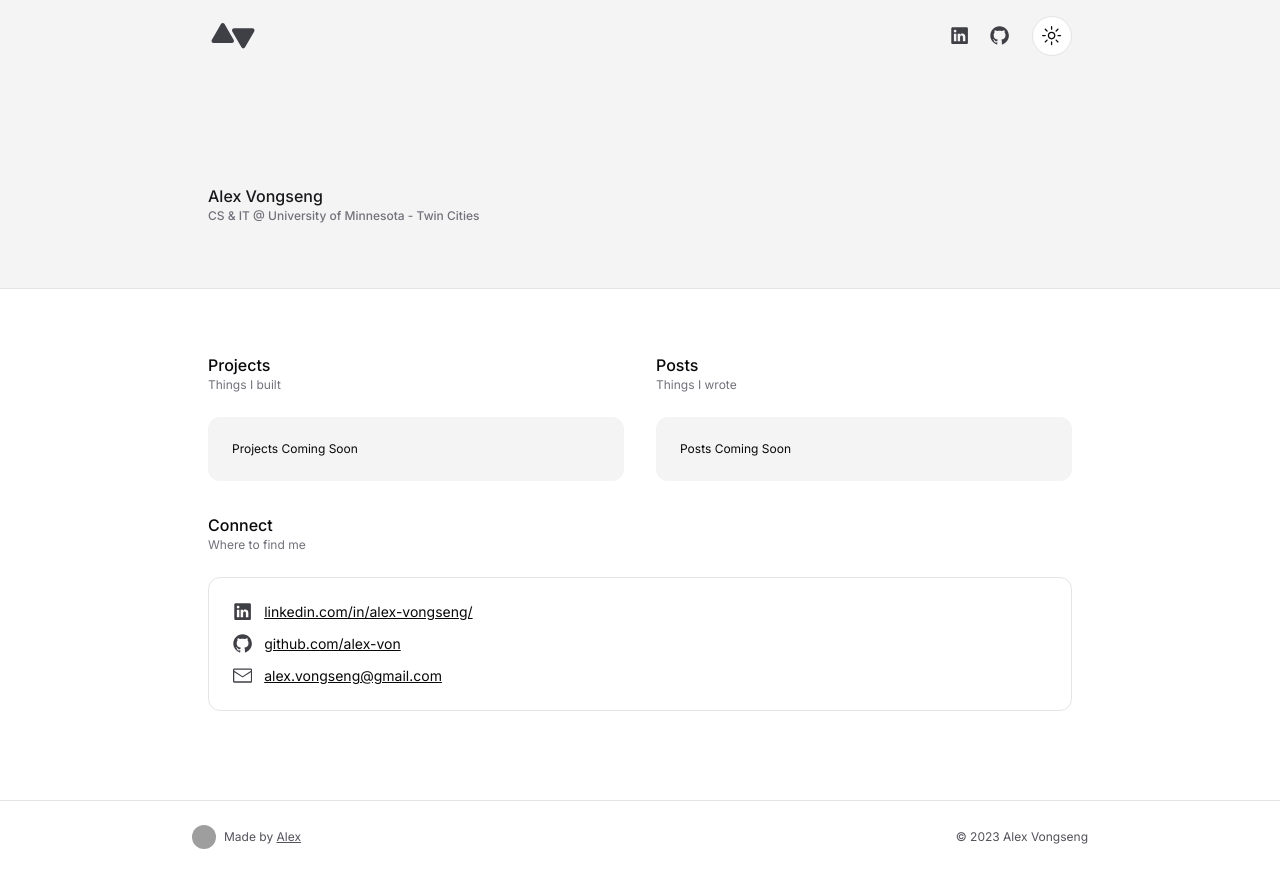
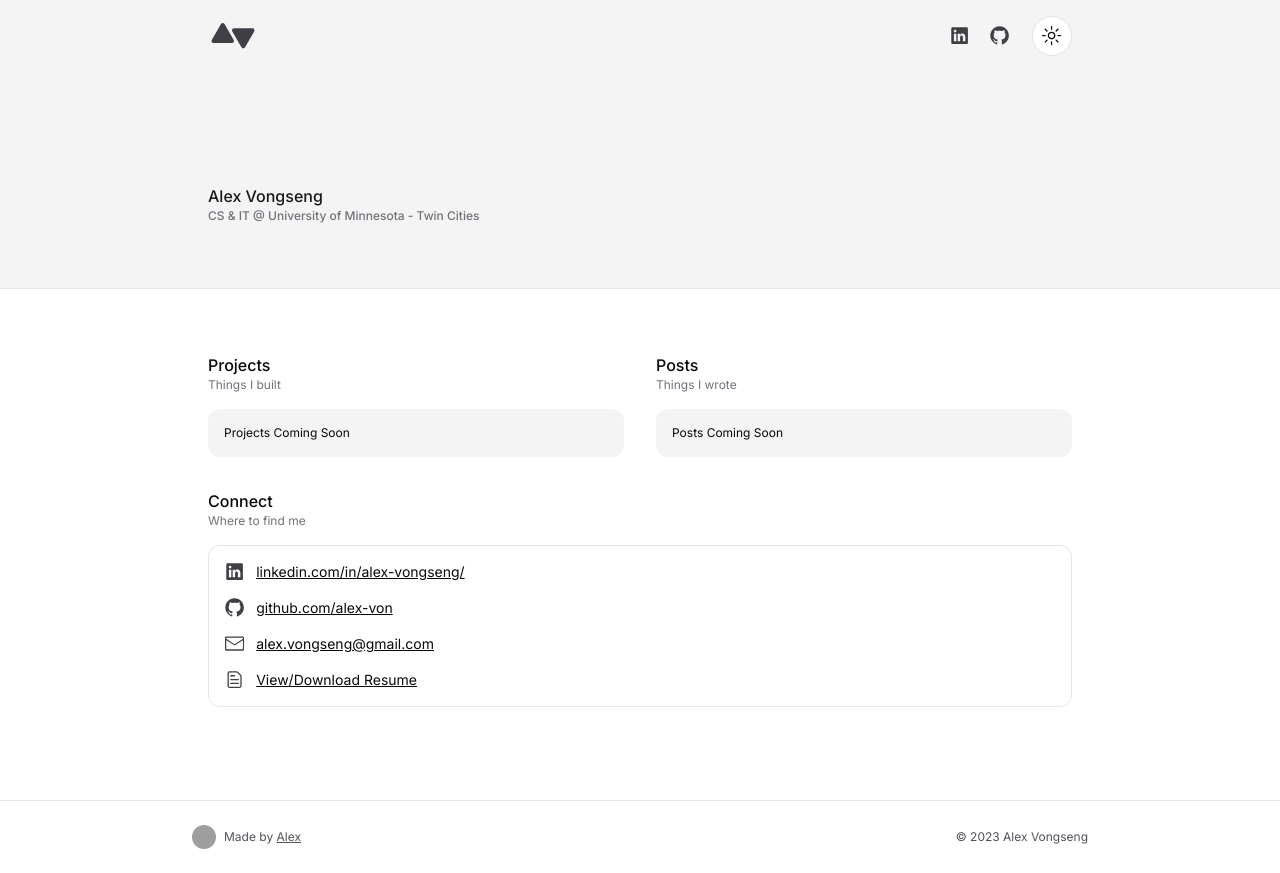
Before and after one commit to alex-von/portfolio, a Next.js app: page / in a window 1280 px wide. Built offline with nearby package versions, Linux system fonts and the light colour scheme; grey boxes are pictures that could not be loaded.

Commit message:
Made changes to spacing and padding

```diff
--- a/components/connect.tsx
+++ b/components/connect.tsx
@@ -1,13 +1,13 @@
-import { GitHubLogoIcon, LinkedInLogoIcon, EnvelopeClosedIcon } from '@radix-ui/react-icons'
+import { GitHubLogoIcon, LinkedInLogoIcon, EnvelopeClosedIcon, FileTextIcon } from '@radix-ui/react-icons'
 
 export const Connect = () => {
     return (
-        <div className="flex flex-col space-y-6 mx-auto p-4 w-full">
+        <div className="flex flex-col space-y-4 mx-auto p-4 w-full">
             <div>
                 <h1 className="font-medium">Connect</h1>
                 <p className="text-xs text-zinc-500">Where to find me</p>
             </div>
-            <div className="flex flex-col space-y-3 rounded-xl border p-6">
+            <div className="space-y-4 rounded-xl border p-4">
                 <a className='flex gap-3 items-center text-sm font- underline' target="_blank" href="https://www.linkedin.com/in/alex-vongseng/">
                     <LinkedInLogoIcon className="h-[1.2rem] w-[1.2rem] text-zinc-700 dark:text-white"/>
                     linkedin.com/in/alex-vongseng/
@@ -20,6 +20,10 @@ export const Connect = () => {
                     <EnvelopeClosedIcon className="h-[1.2rem] w-[1.2rem] text-zinc-700 dark:text-white"/>
                     alex.vongseng@gmail.com
                 </a>
+                <a className='flex gap-3 items-center text-sm font- underline'>
+                    <FileTextIcon className="h-[1.2rem] w-[1.2rem] text-zinc-700 dark:text-white"/>
+                    View/Download Resume
+                </a>
             </div>
         </div>
     )
--- a/components/post.tsx
+++ b/components/post.tsx
@@ -42,7 +42,7 @@ export const Post = () => {
     ]
 
     return (
-        <div className="flex flex-col space-y-6 mx-auto p-4 w-full">
+        <div className="flex flex-col space-y-4 mx-auto p-4 w-full">
             <Link href='/posts'>
                 <h1 className="font-medium">Posts</h1>
                 <p className="text-xs text-zinc-500">Things I wrote</p>
@@ -58,7 +58,7 @@ export const Post = () => {
                     <ArrowRightIcon className='w-4 h-4 ml-2' />
                 </a>
             </Button> */}
-            <div className="flex flex-col space-y-3 rounded-xl bg-secondary p-6">
+            <div className="flex flex-col space-y-3 rounded-xl bg-secondary p-4">
                 <h3 className="text-xs">Posts Coming Soon</h3>
             </div>
         </div>
--- a/components/projects.tsx
+++ b/components/projects.tsx
@@ -73,7 +73,7 @@ export const Projects = () => {
     ];
 
     return (
-        <div className="flex flex-col space-y-6 mx-auto p-4 w-full">
+        <div className="flex flex-col space-y-4 mx-auto p-4 w-full">
             <Link href='/projects'>
                 <h1 className="font-medium">Projects</h1>
                 <p className="text-xs text-zinc-500">Things I built</p>
@@ -89,7 +89,7 @@ export const Projects = () => {
                     <ArrowRightIcon className='w-4 h-4 ml-2' />
                 </a>
             </Button> */}
-            <div className="flex flex-col space-y-3 rounded-xl bg-secondary p-6">
+            <div className="flex flex-col space-y-3 rounded-xl bg-secondary p-4">
                 <h3 className="text-xs">Projects Coming Soon</h3>
             </div>
         </div>
```
